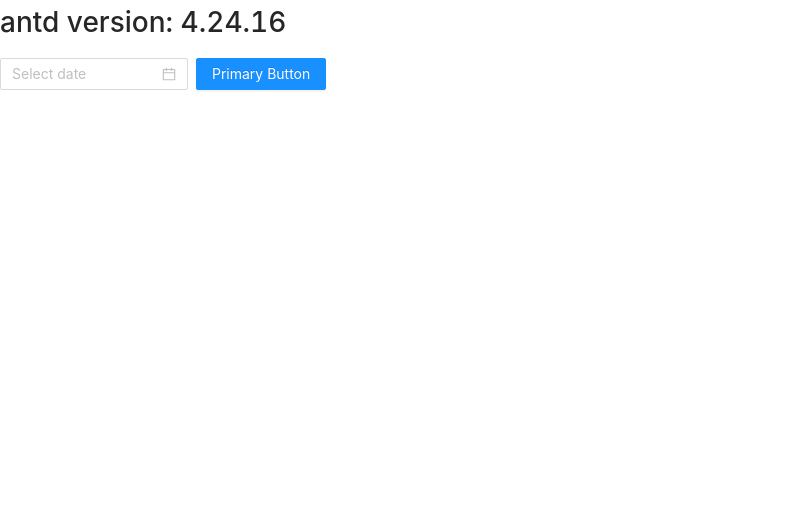
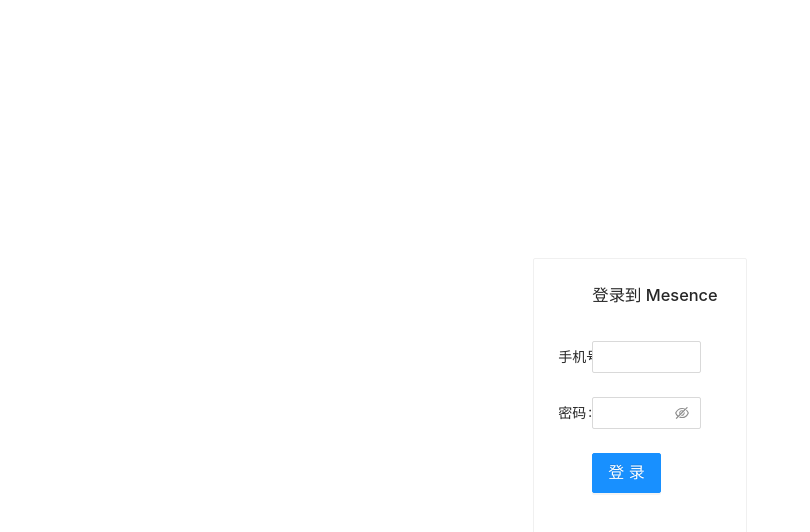
Before and after one commit to Louis296/mesence-frontend, a React (Create React App) app: page / in a window 1280 px wide. Shown: the top 532 px of the page, without its empty margins (0-810 px from the left). Built offline with nearby package versions, Linux system fonts and the light colour scheme.

Commit message:
added: 登录功能

```diff
--- a/package.json
+++ b/package.json
@@ -8,6 +8,7 @@
     "@testing-library/react": "^13.3.0",
     "@testing-library/user-event": "^13.5.0",
     "antd": "^4.23.0",
+    "axios": "^0.27.2",
     "react": "^18.2.0",
     "react-dom": "^18.2.0",
     "react-router-dom": "^6.4.0",
--- a/src/App.jsx
+++ b/src/App.jsx
@@ -1,17 +1,17 @@
 import React from "react";
 import "antd/dist/antd.css"
 import {BrowserRouter, Route, Routes} from "react-router-dom";
-import Home from "./Home";
 import Login from "./Login";
 import Message from "./Message";
+import Client from "./Client";
 
 class App extends React.Component{
     render() {
         return <BrowserRouter>
             <Routes>
-                <Route path="/" element={<Home/>}/>
-                <Route path="/login" element={<Login/>}/>
-                <Route path="/main" element={<Message/>}/>
+                <Route path="/" element={<Client/>}/>
+                {/*<Route path="/login" element={<Login/>}/>*/}
+                {/*<Route path="/main" element={<Message/>}/>*/}
             </Routes>
         </BrowserRouter>
     }
--- /dev/null
+++ b/src/Client.jsx
@@ -0,0 +1,45 @@
+import React from "react";
+import Login from "./Login";
+import Message from "./Message";
+import axios from "axios";
+
+class Client extends React.Component{
+
+    constructor(props) {
+        super(props);
+
+        this.state={
+            isLogin:false,
+            token:"",
+        }
+    }
+
+    userLogin = (values)=>{
+        console.log(values);
+        axios.post("http://localhost:8081/login",{
+            Phone:values.phone,
+            Password:values.password
+        }).then(res=>{
+            let token;
+            token=res.data.Data.Token
+            console.log(token)
+            // localStorage.setItem("userToken",token)
+            this.setState({
+                isLogin:true,
+                token:token,
+            })
+        })
+    }
+
+    render() {
+        return <div>
+            {!this.state.isLogin ?
+                <Login loginHandler={this.userLogin}/>
+                :
+                <Message/>
+            }
+        </div>
+    }
+}
+
+export default Client
--- a/src/Home.jsx
+++ /dev/null
@@ -1,17 +0,0 @@
-import React from "react";
-import {Button, DatePicker, Space, version} from "antd";
-import "antd/dist/antd.css"
-
-class Home extends React.Component{
-    render() {
-        return <div className="Home">
-            <h1>antd version: {version}</h1>
-            <Space>
-                <DatePicker />
-                <Button type="primary">Primary Button</Button>
-            </Space>
-        </div>
-    }
-}
-
-export default Home;
--- a/src/Login.jsx
+++ b/src/Login.jsx
@@ -2,26 +2,27 @@
 import React, {useState} from "react";
 import {EyeInvisibleOutlined, EyeTwoTone} from '@ant-design/icons';
 
-function Login(){
+
+function Login(props){
     return <div>
         <Row type="flex" justify="center" align="middle" style={{minHeight:"100vh"}}>
             <Col span={4}>
                 <Card>
-                    <Form labelCol={{span:5}} wrapperCol={{span:16}}>
+                    <Form labelCol={{span:5}} wrapperCol={{span:16}} onFinish={props.loginHandler}>
                         <Form.Item wrapperCol={{offset:5,span:20}}>
                             <h3>登录到 Mesence</h3>
                         </Form.Item>
-                        <Form.Item label="手机号">
+                        <Form.Item name="phone" label="手机号">
                             <Input placeholder="" />
                         </Form.Item>
-                        <Form.Item label="密码">
+                        <Form.Item name="password" label="密码">
                             <Input.Password
                                 placeholder=""
                                 iconRender={visible => (visible ? <EyeTwoTone /> : <EyeInvisibleOutlined />)}
                             />
                         </Form.Item>
                         <Form.Item wrapperCol={{offset: 5,span: 20}}>
-                            <Button type="primary" size={"large"}>
+                            <Button type="primary" size={"large"} htmlType="submit">
                                 登录
                             </Button>
                         </Form.Item>
```
Also changed, not shown: 1 other file (tests, documents, lock files or other folders).
